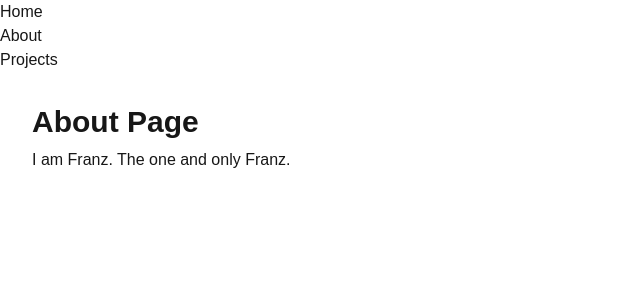
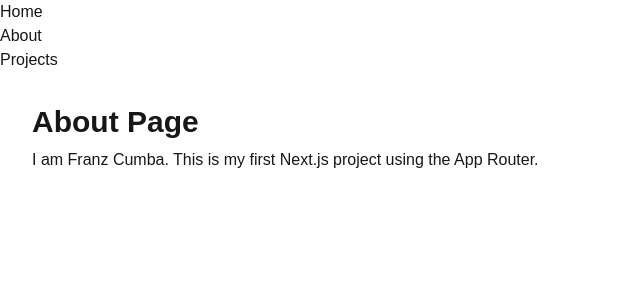
Before and after one commit to Franzkewl/my-first-project, a Next.js app: page /about in a window 1280 px wide. Shown: the top 300 px of the page, without its empty margins (0-640 px from the left). Built offline with nearby package versions, Linux system fonts and the light colour scheme.

Commit message:
Add about page

```diff
--- a/app/about/page.tsx
+++ b/app/about/page.tsx
@@ -5,7 +5,7 @@ return (
 About Page
 </h1>
 <p className="mt-2">
-I am Franz. The one and only Franz.
+I am Franz Cumba. This is my first Next.js project using the App Router.
 </p>
 </main>
 );
```
